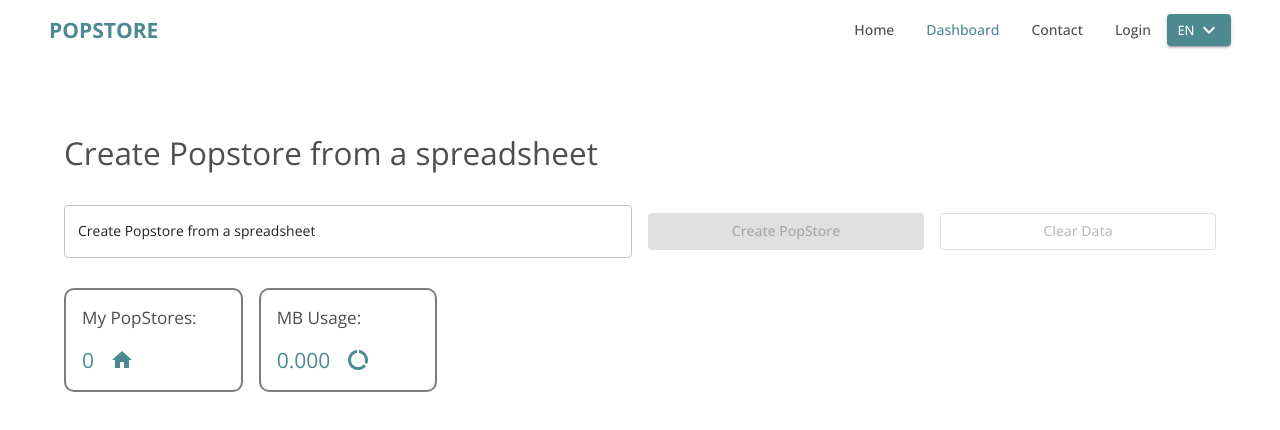
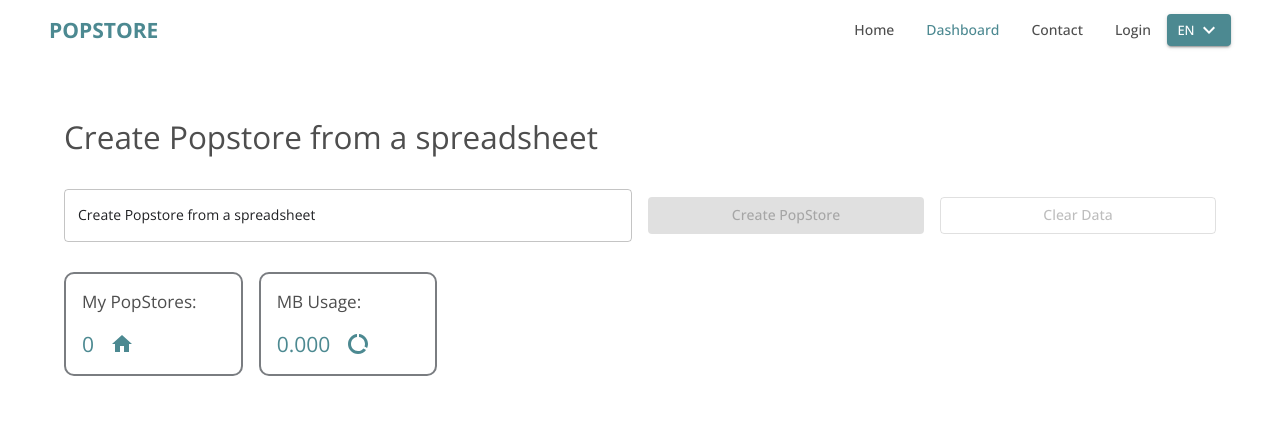
Before and after one commit to ntalegeofrey/Popstore, a React (Create React App) app: page / in a window 1280 px wide. Shown: the top 430 px of the page. Built offline with nearby package versions, Linux system fonts and the light colour scheme; no server answers; what reduxjs-toolkit-persist would draw is missing.

Commit message:
testing appbar padding

```diff
--- a/src/App.js
+++ b/src/App.js
@@ -24,7 +24,7 @@
       <Navigation />
       <MainContainer component={"main"}>
         {/* puts content below appbar */}
-        <Box sx={{ height: "45px", mt: 4 }}></Box>
+        <Box sx={{ height: "45px", mt: 2 }}></Box>
         <Routes>
           <Route path="/" element={<LandingPage />} />
           <Route exact path="/popstore/all" element={<MyPopstore />} />
--- a/src/components/Styles/styledAppBar.js
+++ b/src/components/Styles/styledAppBar.js
@@ -15,7 +15,7 @@
   justifyContent: "space-between",
   flexDirection: "row",
   alignItems: "center",
-  padding: "10px 32px",
+  padding: "10px 0px",
   boxSizing: "inherit",
   backgroundColor: theme.palette.white.main,
 
```
